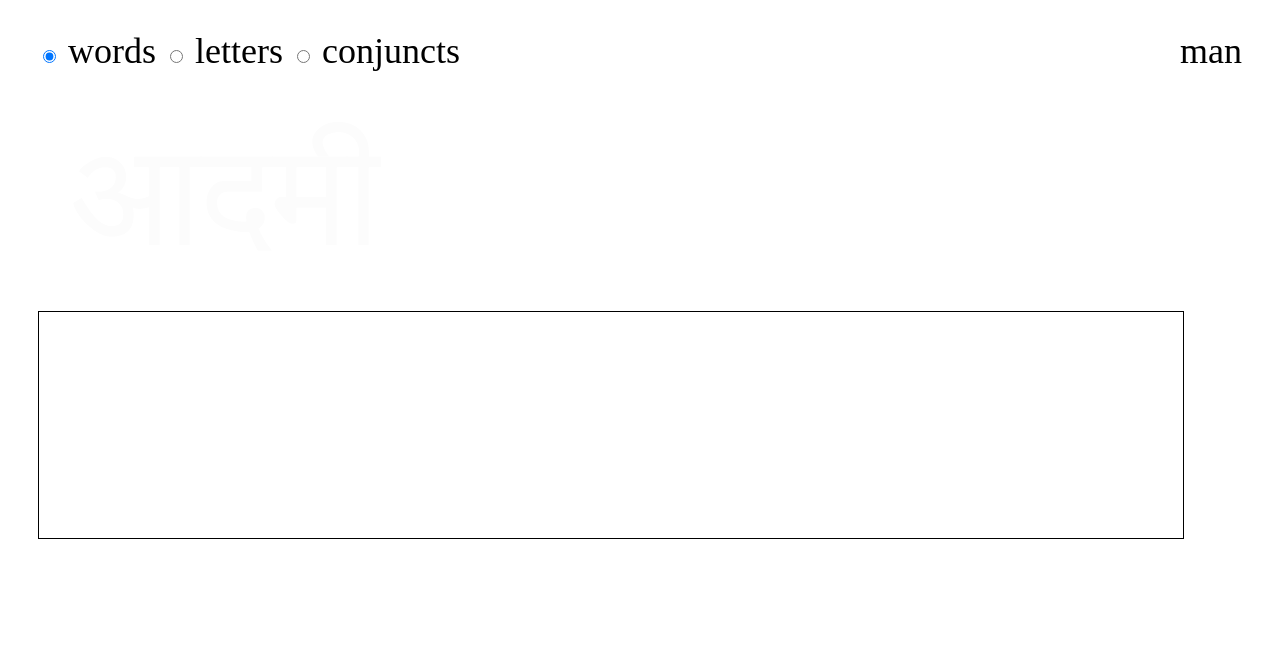
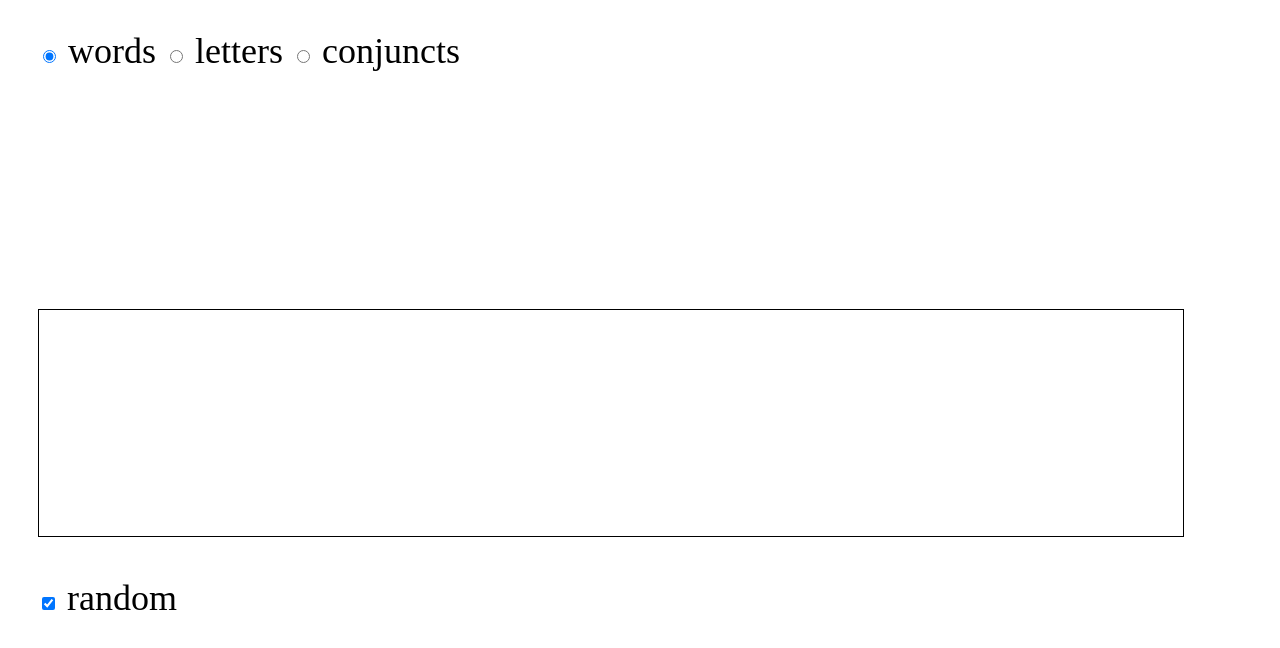
Before and after one commit to jpivarski/jims-hindi-practice, a plain HTML site: page spelling.html in a window 1280 px wide. Drawn offline with Linux system fonts and the light colour scheme.

Commit message:
Make randomness optional.

```diff
--- a/spelling.html
+++ b/spelling.html
@@ -45,6 +45,11 @@ input[type=checkbox] {
                 <input type="text" id="response" class="whole" value="किताब">
             </form>
         </div>
+        <div style="margin-top: 40px; font-size: 36px;">
+          <form action="javascript:void(0);">
+            <input type="checkbox" name="options" value="random" id="random" checked> random<br>
+          </form>
+      </div>
     </div>
     <script>
 
@@ -892,6 +897,8 @@ function say() {
   window.speechSynthesis.speak(speak);
 }
 
+var index = 0;
+
 function reset() {
   var choices = document.getElementsByName("which");
   var which_list = word_list;
@@ -906,9 +913,19 @@ function reset() {
       which_list = conjunct_list;
     }
   }
+
   var item = null;
-  while (item === null) {
-    item = which_list[Math.floor(((Math.random())) * which_list.length)];
+  if (!document.getElementById("random").checked) {
+    while (item === null) {
+      item = which_list[Math.floor(((Math.random())) * which_list.length)];
+    }
+  }
+  else {
+    if (index >= which_list.length) {
+      index = 0;
+    }
+    item = index;
+    index += 1;
   }
 
   document.getElementById("word").textContent = item[0];
```
Also changed, not shown: match-them.html (line endings or trailing spaces).
